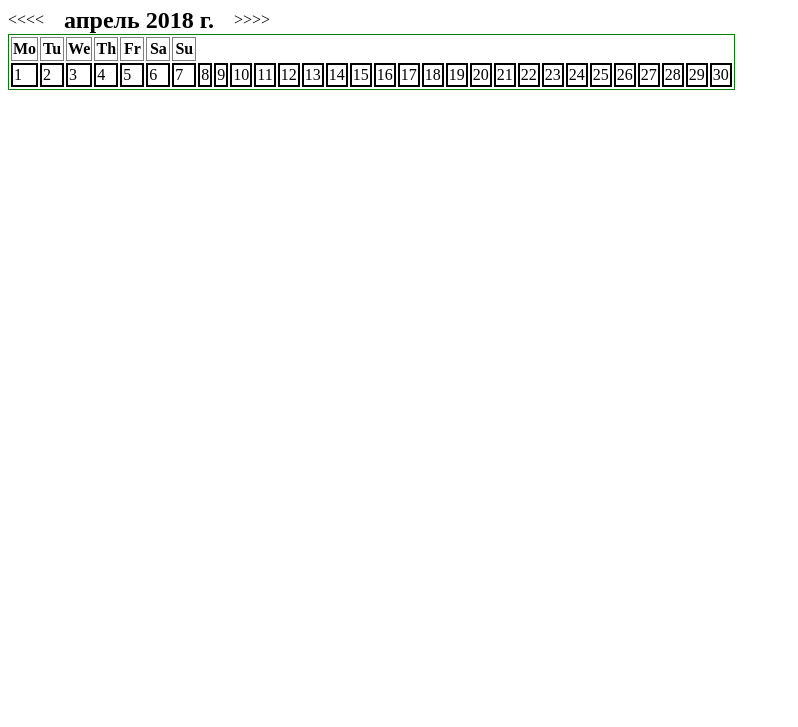
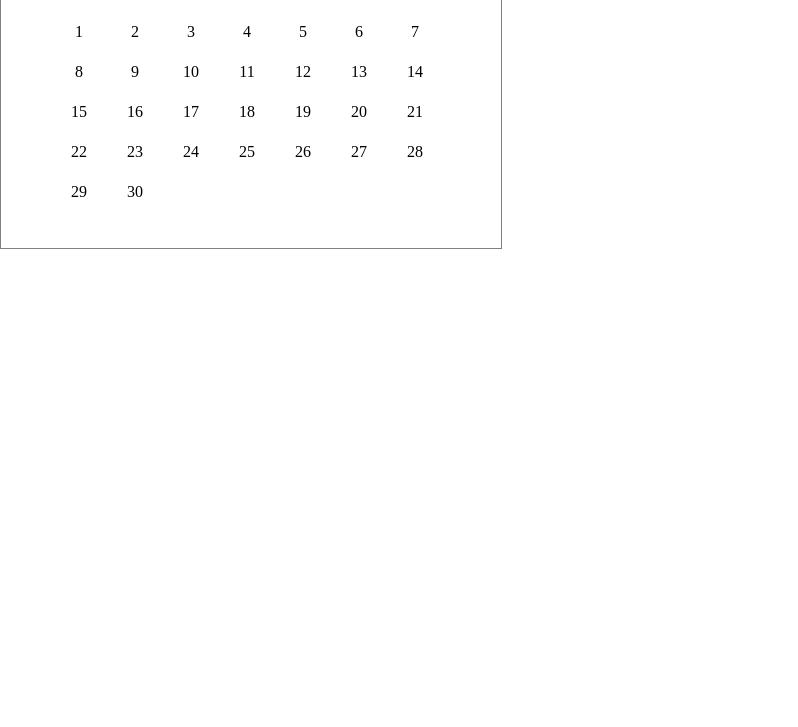
Before and after one commit to TanyaRoot/Calendar, a plain HTML site: page index.html in a window 1280 px wide. Shown: the part 73-800 px from the top of the page, without its empty margins (0-798 px from the left). Drawn offline with Linux system fonts and the light colour scheme.

Commit message:
calendar (center; seven in a row; first monday; this month)

```diff
--- a/script.js
+++ b/script.js
@@ -66,39 +66,21 @@ function divload() {
 }
 //table
 function tableLoad() {
-  let tableCalendar = document.createElement('table');
-  tableCalendar.setAttribute('id', 'tableCalendar');
+  let tableCalendar = document.createElement('div');
+  tableCalendar.setAttribute('id', 'divCalendar');
   container.appendChild(tableCalendar);
 
-  let tr = document.createElement('tr');
-  tr.setAttribute('class', 'tr');
-  tableCalendar.appendChild(tr);
-  //weekdays 7!
-  for (let i = 0; i < 7; i++) {
-    let thCell = document.createElement('th');
-    thCell.setAttribute('class', 'thCell');
-    thCell.innerHTML = weekdays[i];
-    tr.appendChild(thCell);
-  };
-
-  let tr2 = document.createElement('tr');
-  tr2.setAttribute('class', 'tr2');
-  tableCalendar.appendChild(tr2);
-
-  for (var j = 1; j < days[date.getMonth()+1]; j++) {
-        let tdCell = document.createElement('td');
-    tdCell.setAttribute('class', 'tdCell');
-    tdCell.innerHTML = j;
-    tr2.appendChild(tdCell);
-
+  for (let i = 1; i < days[date.getMonth()+1]; i++) {
+    let divCell = document.createElement('div');
+    divCell.setAttribute('class', 'divCell');
+    divCell.innerHTML = i;
+    divCalendar.appendChild(divCell);
   }
 
 }
 
 
 // если кратно 7 то создает новый тр(строку) + 7 тд(ячеек) и опять
-
-
 // вывести год месяц-дни,, проверка на февраль
 //months[date.getMonth()] "April"
 //for (var i = 1; i < days[date.getMonth() +1]; i++) {console.log(i)}
--- a/style.css
+++ b/style.css
@@ -1,28 +1,42 @@
+* {
+  margin: 0;
+  padding: 0;
+  text-align: center;
+}
+
+#container {
+  width: 500px;
+  height: 320px;
+  border: 1px solid gray;
+  display: flex;
+  flex-direction: column;
+  align-items: center;
+}
+
+#Calendar {
+  width: 500px;
+}
+
 #divHeadBox {
   display: flex;
+  justify-content: center;
   align-items: center;
 }
 #monthYear {
   margin: 0 20px;
 }
 
-#tableCalendar {
-  /*width: 500px;
-  height: 40px;*/
-  border: 1px solid green;
-  /*border-collapse: collapse;*/
-}
-.thCell {
-  width: 20px;
-  height: 20px;
-  border: 1px solid gray;
-}
-.trNew {
-  width: 20px;
-  height: 20px;
-  border: 1px solid blue;
+#divCalendar {
+  width: 400px;
+  height: 200px;
+  /*border: 1px solid gray;*/
+  margin-top: 20px;
+  display: flex;
+  align-items: center;
+  flex-wrap: wrap;
 }
 
-td {
-  border: 2px solid black;
+.divCell {
+  width: 14%;
+  text-align: center;
 }
```
